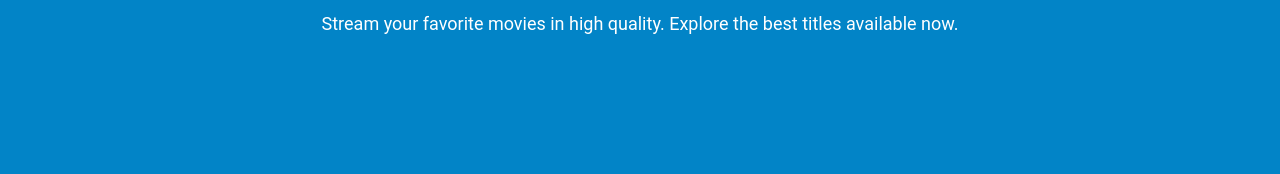
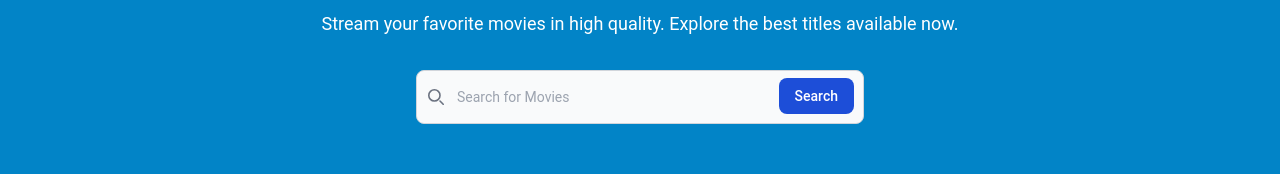
Before and after one commit to fatjon-ajdini/Watch_Movies, a React (Vite) app: page / in a window 1280 px wide. Shown: the part 294-468 px from the top of the page. Built offline with nearby package versions, Linux system fonts and the light colour scheme; no server answers.

Commit message:
Added search button

```diff
--- a/src/components/Hero.jsx
+++ b/src/components/Hero.jsx
@@ -10,6 +10,46 @@
           Stream your favorite movies in high quality. Explore the best titles
           available now.
         </p>
+        <form class="max-w-md mx-auto">
+          <label
+            for="default-search"
+            class="mb-2 text-sm font-medium text-gray-900 sr-only dark:text-white"
+          >
+            Search
+          </label>
+          <div class="relative mt-8">
+            <div class="absolute inset-y-0 start-0 flex items-center ps-3 pointer-events-none">
+              <svg
+                class="w-4 h-4 text-gray-500 dark:text-gray-400"
+                aria-hidden="true"
+                xmlns="http://www.w3.org/2000/svg"
+                fill="none"
+                viewBox="0 0 20 20"
+              >
+                <path
+                  stroke="currentColor"
+                  stroke-linecap="round"
+                  stroke-linejoin="round"
+                  stroke-width="2"
+                  d="m19 19-4-4m0-7A7 7 0 1 1 1 8a7 7 0 0 1 14 0Z"
+                />
+              </svg>
+            </div>
+            <input
+              type="search"
+              id="default-search"
+              class="block w-full p-4 ps-10 text-sm text-gray-900 border border-gray-300 rounded-lg bg-gray-50 focus:ring-blue-500 focus:border-blue-500 dark:bg-gray-700 dark:border-gray-600 dark:placeholder-gray-400 dark:text-white dark:focus:ring-blue-500 dark:focus:border-blue-500"
+              placeholder="Search for Movies"
+              required
+            />
+            <button
+              type="submit"
+              class="text-white absolute end-2.5 bottom-2.5 bg-blue-700 hover:bg-sky-800 focus:ring-4 focus:outline-none focus:ring-blue-300 font-medium rounded-lg text-sm px-4 py-2 dark:bg-blue-600 dark:hover:bg-sky-700 dark:focus:blue-800"
+            >
+              Search
+            </button>
+          </div>
+        </form>
       </div>
     </section>
   );
```
